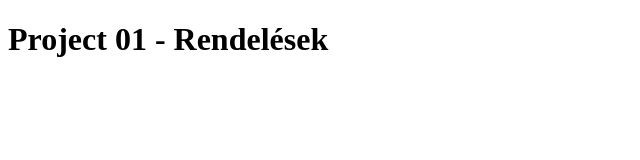
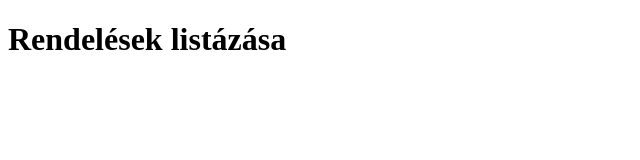
Before and after one commit to StonyDigi/Pizza-List-orders-JS, a plain HTML site: page index.html in a window 1280 px wide. Shown: the whole page, without its empty margins (0-640 px from the left). Drawn offline with Linux system fonts and the light colour scheme.

Commit message:
HTML fájl tartalma elkészült.

```diff
--- a/index.html
+++ b/index.html
@@ -9,7 +9,7 @@
 </head>
 <body>
 
-    <h1>Project 01 - Rendelések</h1>
+    <h1>Rendelések listázása</h1>
     <div class="result"></div>
 
     <script src="app.js"></script>
```
